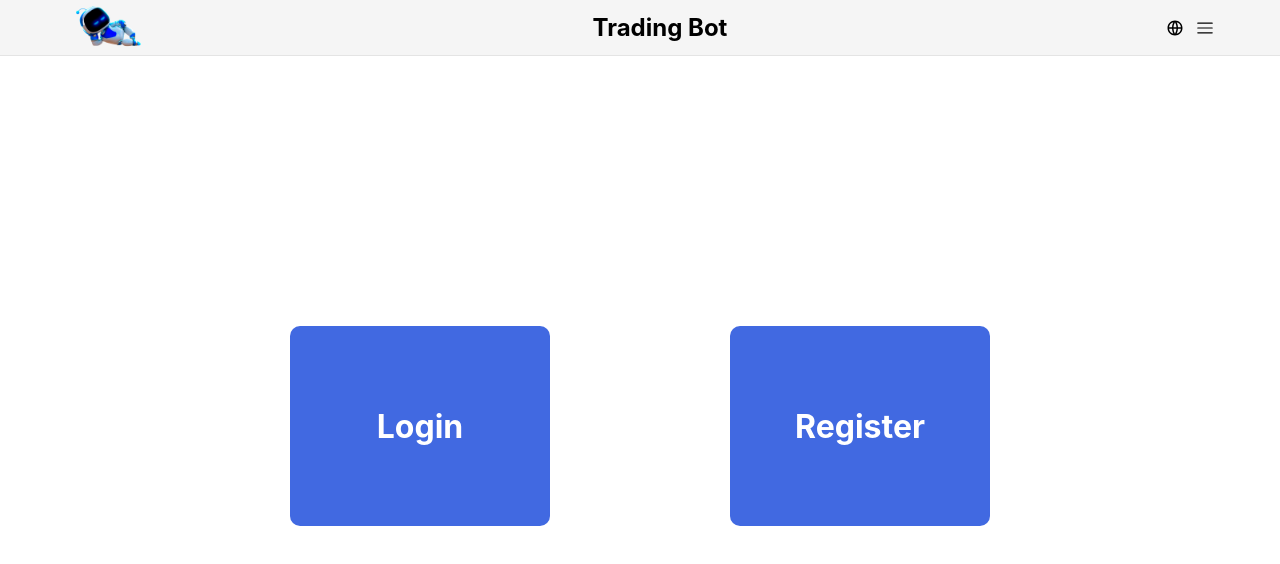
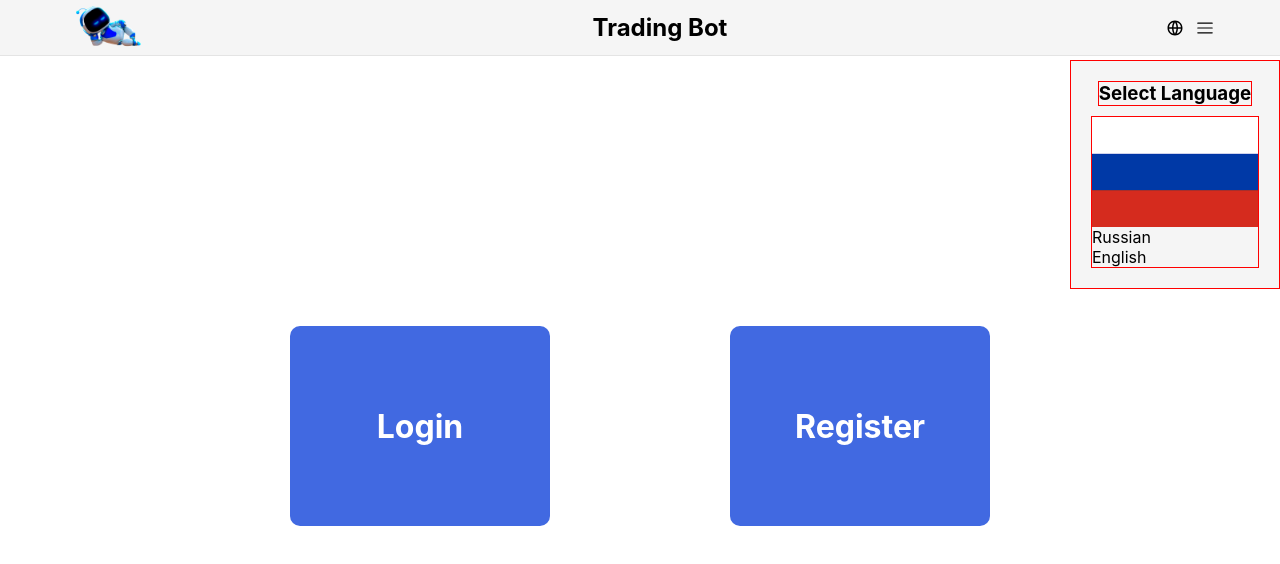
Before and after one commit to Art1us/trading_bot_front, a React (Create React App) app: page / in a window 1280 px wide. Shown: the top 564 px of the page. Built offline with nearby package versions, Linux system fonts and the light colour scheme; no server answers.

Commit message:
Create languageDropdown

```diff
--- a/src/components/Header/Header.js
+++ b/src/components/Header/Header.js
@@ -1,12 +1,18 @@
-import React from "react";
+import React, { useState } from "react";
 import "./Header.css";
 import { Link } from "react-router-dom";
 import { RxHamburgerMenu } from "react-icons/rx";
 import { RiGlobalLine } from "react-icons/ri";
 import botLogo from "../../assets/pictures/logo-bot.png";
-
+import LanguageDropdown from "./LanguageDropdown/LanguageDropdown";
 
 function Header() {
+  const [displayDropdown, setDisplayDropdown] = useState(true);
+
+  function languageClickHandler() {
+    setDisplayDropdown((prev) => !prev);
+  }
+
   return (
     <header className="header">
       <div className="header__container">
@@ -20,10 +26,14 @@ function Header() {
         </Link>
         <div className="header__elements ">
           <div className="header__elements--hover">
-          <RiGlobalLine className="header__elments-item--right" />
+            <RiGlobalLine
+              className="header__elments-item--right"
+              onClick={languageClickHandler}
+            />
+            {displayDropdown ? <LanguageDropdown/> : ""}
           </div>
           <div className="header__elements--hover">
-          <RxHamburgerMenu className="header__elments-item--right" />
+            <RxHamburgerMenu className="header__elments-item--right" />
           </div>
         </div>
       </div>
--- /dev/null
+++ b/src/components/Header/LanguageDropdown/LanguageDropdown.css
@@ -0,0 +1,31 @@
+*{
+    box-sizing: border-box;
+}
+
+.languageDropdown{
+    position: absolute;
+    top: 60px;
+}
+
+.languageDropdown__container{
+    display: flex;
+    flex-direction: column;
+    justify-content: space-between;
+    align-items: center;
+    background-color: var(--second-bg-color);
+    padding: 20px;
+    border: 1px solid red;
+}
+
+.languageDropdown__title{
+    margin-bottom: 10px;
+    border: 1px solid red;
+}
+
+.languageDropdown__selectLanguageContainer{
+    height: auto;
+    display: flex;
+    flex-direction: column;
+    justify-content: space-between;
+    border: 1px solid red;
+}
--- /dev/null
+++ b/src/components/Header/LanguageDropdown/LanguageDropdown.js
@@ -0,0 +1,24 @@
+import React from "react";
+import "./LanguageDropdown.css";
+import russianLanguage from "../../../assets/pictures/languageFlags/russian-language.png";
+
+function LanguageDropdown() {
+  return (
+    <div className="languageDropdown">
+      <div className="languageDropdown__container">
+        <h3 className="languageDropdown__title">Select Language</h3>
+        <div className="languageDropdown__selectLanguageContainer">
+          <img
+            src={russianLanguage}
+            alt="russian"
+            className="languageDropdown__selectLanguage--russinLanguage"
+          />
+          <p className="languageDropdown__selectLanguage">Russian</p>
+          <p className="languageDropdown__selectLanguage">English</p>
+        </div>
+      </div>
+    </div>
+  );
+}
+
+export default LanguageDropdown;
```
Also changed, not shown: src/assets/pictures/languageFlags/english-language.png (added), src/assets/pictures/languageFlags/russian-language.png (added).
